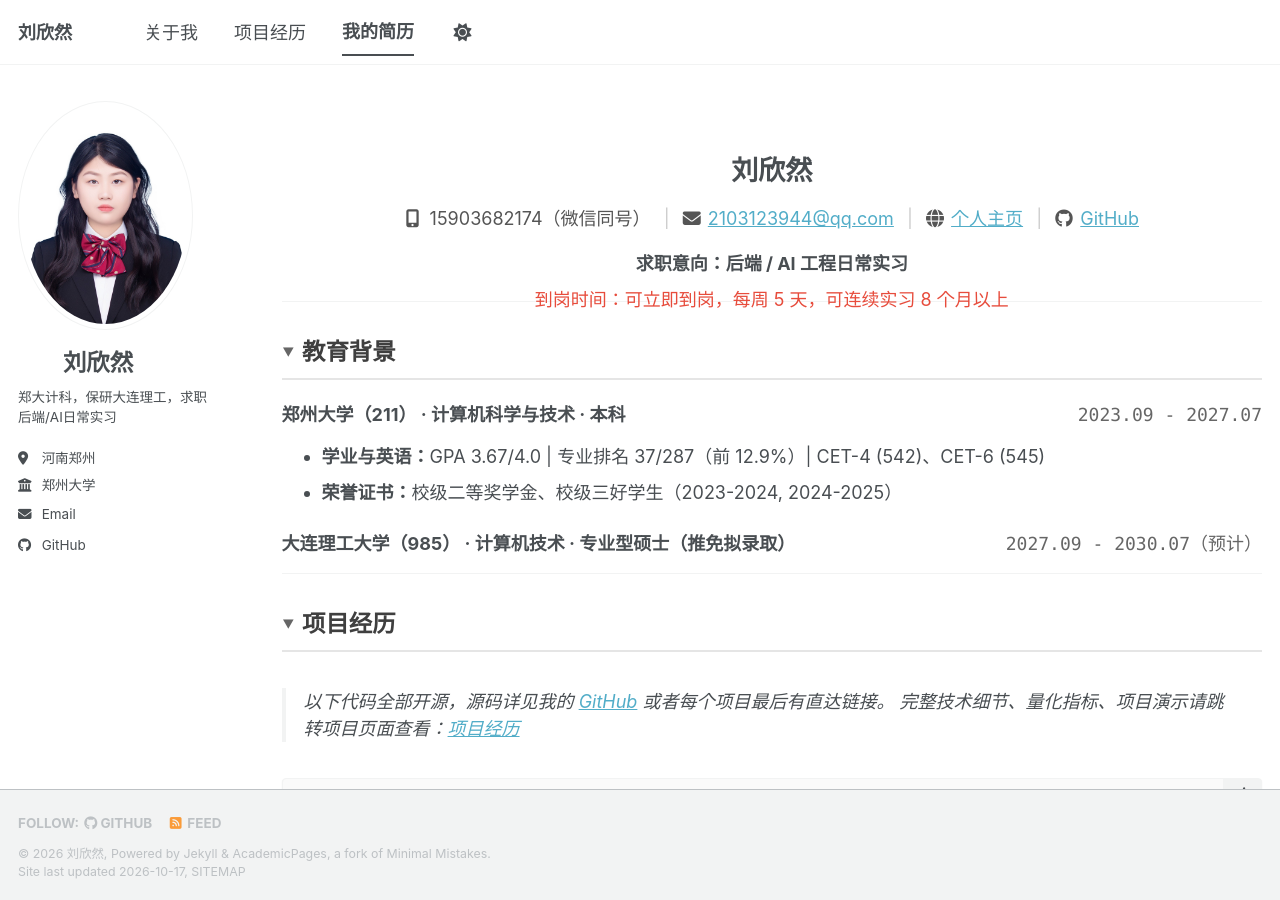
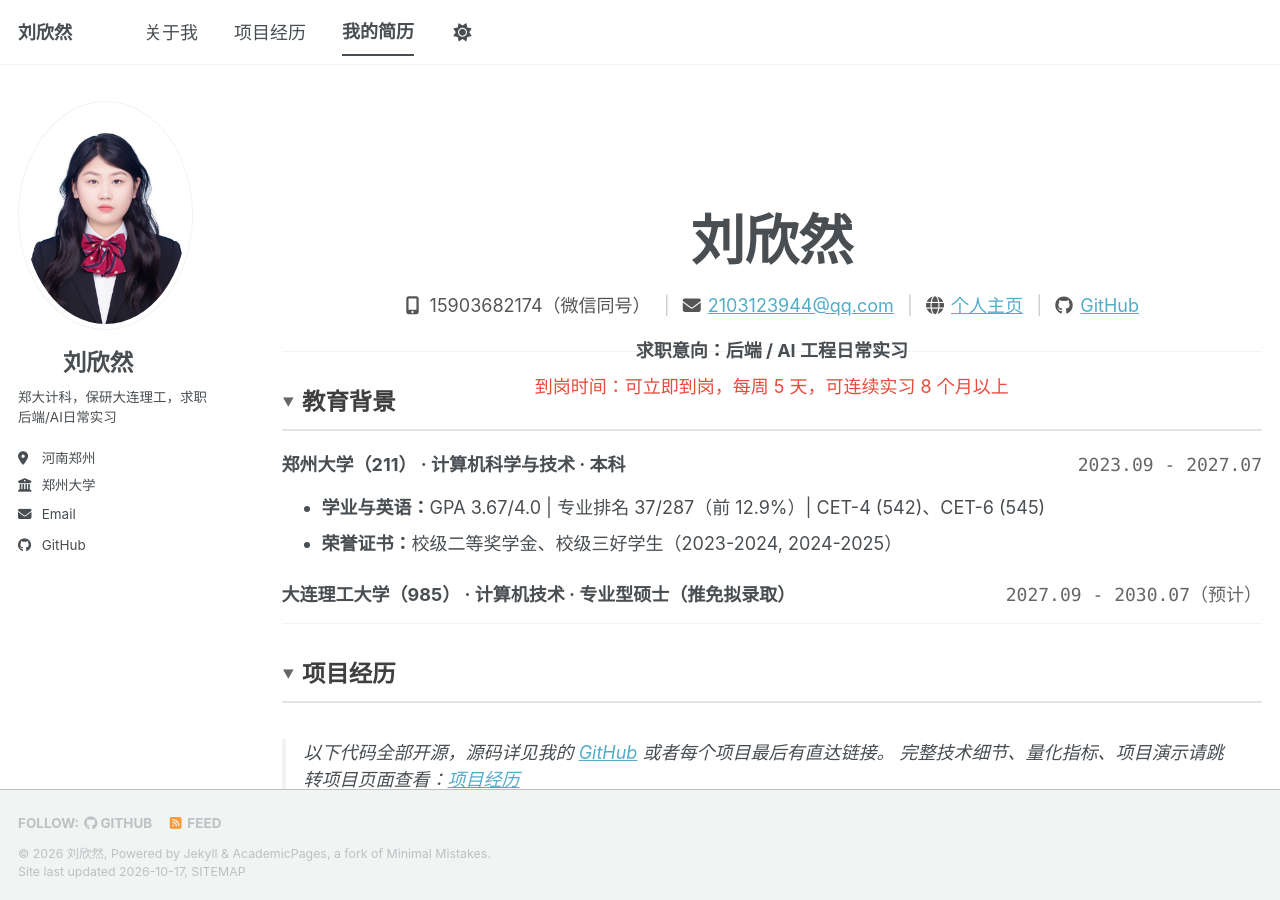
Before and after one commit to Linsensn/Linsensn.github.io, a Jekyll site: the page built from _pages/cv.md, in a window 1280 px wide and 900 px high. Built offline with Jekyll 4.4.1, drawn with Linux system fonts in a browser that asks for light colours; a style sheet for code colours, icons or effects is not loaded.

Commit message:
Update cv.md

```diff
--- a/_pages/cv.md
+++ b/_pages/cv.md
@@ -14,8 +14,8 @@ redirect_from:
   }
 </style>
 
-<div style="text-align: center; margin-bottom: -2em;">
-  <h2 style="font-size: 1.5em; margin-bottom: 0.2em;">刘欣然</h2>
+<div style="text-align: center; margin-bottom: -4em;">
+  <h2 style="font-size: 3em; margin-bottom: 0.2em;">刘欣然</h2>
   <p style="margin-bottom: 0.5em; color: #555;">
     <i class="fas fa-mobile-alt" style="width: 16px; text-align: center; margin-right: 4px;"></i> 15903682174（微信同号）
     <span style="margin: 0 8px; color: #ccc;">|</span>
```
